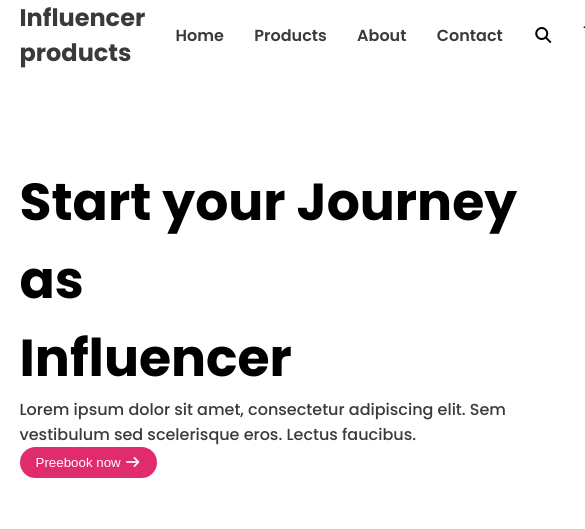
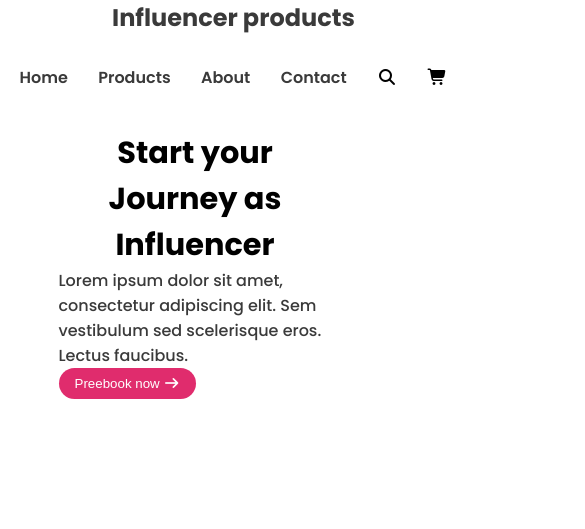
Before and after one commit to shohag721/Influencer-Gear, a plain HTML site: page index.html in a window 390 px wide. Shown: the top 529 px of the page, 585 px wide, since content can reach past the window. Drawn offline with Linux system fonts and the light colour scheme.

Commit message:
nav section responsive o small devices

```diff
--- a/styles/style.css
+++ b/styles/style.css
@@ -147,3 +147,23 @@ footer p{
     color:#D9DBE1;
     line-height: 1.8rem;
 }
+
+/* small-devices-responsive */
+@media screen and (max-width:576px) {
+    nav{
+        flex-direction: column;
+        flex-wrap: wrap;
+    }
+    .hero-container{
+        flex-direction: column;
+        max-width: 70%;
+    }
+    .hero-container h1{
+        font-size: 1.9rem;
+        text-align: center;
+    }
+    .hero-container p{
+        font-size: 1rem;
+        width: 100%;
+    }
+}
```
